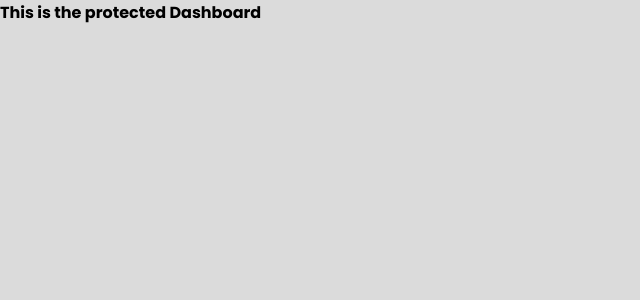
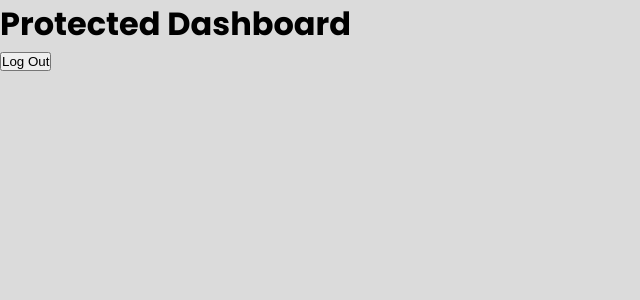
Before and after one commit to pulkitgangwar/react-firebase-todolist, a React (Create React App) app: page / in a window 1280 px wide. Shown: the top 300 px of the page, without its empty margins (0-640 px from the left). Built offline with nearby package versions, Linux system fonts and the light colour scheme; no server answers; sample sign-in values are in the browser's storage.

Commit message:
added working logout button in dashboard page

```diff
--- a/src/pages/Dashboard.jsx
+++ b/src/pages/Dashboard.jsx
@@ -1,7 +1,14 @@
 import React from "react";
+import { useAuth } from "../context/auth.context";
 
 const Dashboard = () => {
-  return <div>This is the protected Dashboard</div>;
+  const { logOut } = useAuth();
+  return (
+    <div>
+      <h1>Protected Dashboard</h1>
+      <button onClick={logOut}>Log Out</button>
+    </div>
+  );
 };
 
 export default Dashboard;
```
